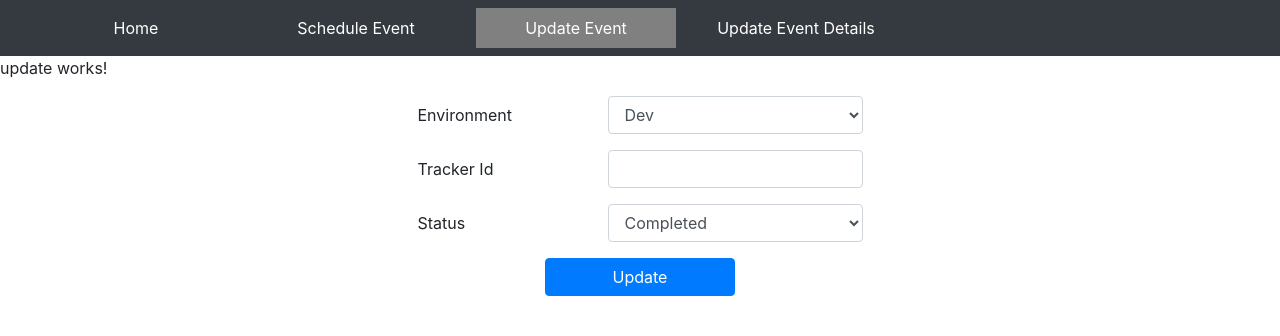
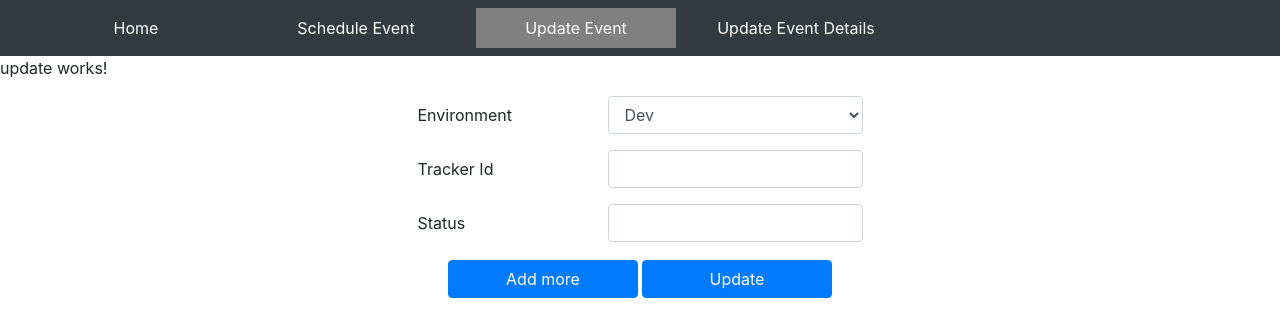
Before and after one commit to tirthankar-kundu-persi/Event-Update-Utility, an Angular app: page /update in a window 1280 px wide. Shown: the top 336 px of the page. Built offline with nearby package versions, Linux system fonts and the light colour scheme.

Commit message:
Added Add more button and created input fields

```diff
--- a/src/app/update/update.component.html
+++ b/src/app/update/update.component.html
@@ -19,25 +19,54 @@
     <div class="form-group row justify-content-center">
       <label for="trackingId" class="col-sm-2 col-form-label">Tracker Id</label>
       <div class="col-3">
-        <input type="number" class="form-control" id="trackingId" #trackingId />
+        <input type="Text" class="form-control" id="trackingId" #trackingId />
       </div>
     </div>
 
     <div class="form-group row justify-content-center">
       <label for="status" class="col-sm-2 col-form-label">Status</label>
       <div class="col-3">
-        <select class="form-control" id="status" #Status>
-          <option>Completed</option>
-          <option>Error</option>
-        </select>
+        <input type="Text" class="form-control" id="status" #status />
+      </div>
+    </div>
+
+    <div *ngIf="add" class="form-group row justify-content-center">
+      <label for="dataJson" class="col-sm-2 col-form-label">Data JSON</label>
+      <div class="col-3">
+        <input type="Text" class="form-control" id="dataJson" />
+      </div>
+    </div>
+
+    <div *ngIf="add" class="form-group row justify-content-center">
+      <label for="responseMsg" class="col-sm-2 col-form-label"
+        >Response Message</label
+      >
+      <div class="col-3">
+        <input type="Text" class="form-control" id="responseMsg" />
+      </div>
+    </div>
+
+    <div *ngIf="add" class="form-group row justify-content-center">
+      <label for="groupId" class="col-sm-2 col-form-label">Group Id</label>
+      <div class="col-3">
+        <input type="Text" class="form-control" id="groupId" />
       </div>
     </div>
 
     <div class="form-group row justify-content-center">
       <button
         type="button"
+        style="margin: 2px"
         class="btn btn-primary col-2"
-        (click)="onAdd(environment.value, trackingId.value, Status.value)"
+        (click)="onAddMore()"
+      >
+        Add more
+      </button>
+      <button
+        type="button"
+        style="margin: 2px"
+        class="btn btn-primary col-2"
+        (click)="onAdd(environment.value, trackingId.value, status.value)"
       >
         Update
       </button>
--- a/src/app/update/update.component.ts
+++ b/src/app/update/update.component.ts
@@ -17,6 +17,8 @@ export class UpdateComponent implements OnInit {
   dataJson;
   responseMsg;
   groupId;
+  add = false;
+
   constructor(private service: UpdateService) {}
 
   ngOnInit(): void {}
@@ -32,4 +34,8 @@ export class UpdateComponent implements OnInit {
     this.entries = this.service.get();
     this.json = this.service.getjson();
   }
+
+  onAddMore() {
+    this.add = true;
+  }
 }
```
